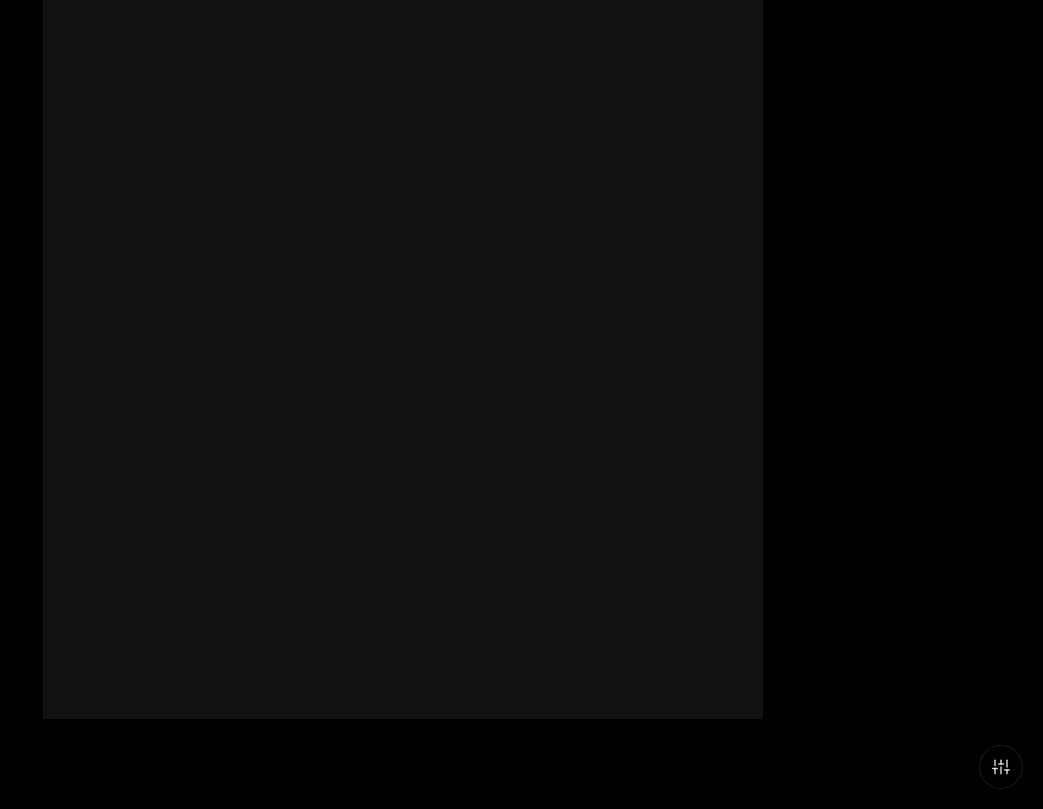
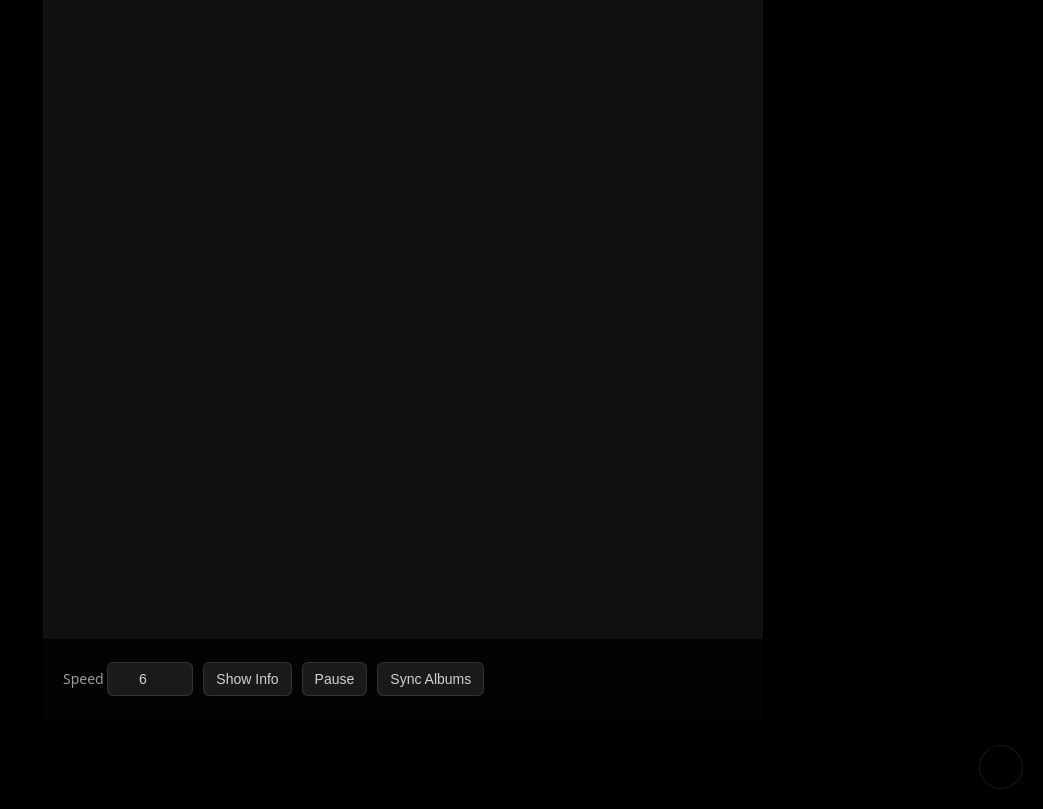
Before and after one commit to ingridpierre/Album-Art-Rotator, a Flask app: template templates/index.html in a window 1280 px wide. Shown: the part 91-900 px from the top of the page, without its empty margins (237-1280 px from the left). Run offline with Flask 3, Linux system fonts and the light colour scheme; the template is opened without the code that fills it: most values are stand-ins (such as "Sample title", 1, 10 or a date in 2020); grey boxes marked "Sample" are stand-in pictures.

Commit message:
Agent query: I've made the following changes: removed the grid feature and added a sync button in the controls. Can you verify if the album display is working correctly with just single album view and if you can see the sync button in the controls panel?
Add album synchronization feature via Discogs API.  Includes a new button in the UI to trigger synchronization and handles API errors.

Screenshot: https://storage.googleapis.com/screenshot-production-us-central1/91bc38f0-25a1-4d18-8f3f-9f78904ee839/9be36092-23f2-4203-8615-e3c76d4e5db8.jpg

```diff
--- a/main.py
+++ b/main.py
@@ -3,6 +3,7 @@
 import socket
 import logging
 import json
+from discogs_scraper import DiscogsCollectionScraper
 
 app = Flask(__name__)
 
@@ -48,6 +49,28 @@
 
     return render_template('index.html', albums=albums)
 
+@app.route('/sync_albums', methods=['POST'])
+def sync_albums():
+    try:
+        token = os.environ.get('DISCOGS_TOKEN')
+        if not token:
+            return jsonify({'success': False, 'error': 'Discogs token not configured'}), 400
+
+        username = os.environ.get('DISCOGS_USERNAME', 'ingridvp')
+        scraper = DiscogsCollectionScraper(username, token)
+        albums = scraper.scrape_collection()
+
+        return jsonify({
+            'success': True,
+            'message': f'Successfully synced {len(albums)} albums'
+        })
+    except Exception as e:
+        app.logger.error(f"Error syncing albums: {str(e)}")
+        return jsonify({
+            'success': False,
+            'error': str(e)
+        }), 500
+
 if __name__ == '__main__':
     # Configure logging
     logging.basicConfig(
--- a/templates/index.html
+++ b/templates/index.html
@@ -196,16 +196,13 @@
         </div>
         <div class="controls">
             <div class="control-group">
-                <select id="displayMode">
-                    <option value="single">Single</option>
-                    <option value="grid">Grid</option>
-                </select>
                 <label>
                     Speed
                     <input type="number" id="speed" value="4" min="1" max="60" step="1">
                 </label>
                 <button id="toggleInfo">Show Info</button>
                 <button id="playPause">Pause</button>
+                <button id="syncAlbums">Sync Albums</button>
             </div>
         </div>
     </div>
@@ -221,21 +218,20 @@
         const infoPanel = document.querySelector('.info-panel');
         const titleElement = document.querySelector('.artwork-title');
         const artistElement = document.querySelector('.artwork-artist');
-        const displayMode = document.getElementById('displayMode');
         const speedInput = document.getElementById('speed');
         const playPauseBtn = document.getElementById('playPause');
         const toggleInfoBtn = document.getElementById('toggleInfo');
         const toggleControlsBtn = document.getElementById('toggleControls');
         const controlsPanel = document.querySelector('.controls');
+        const syncAlbumsBtn = document.getElementById('syncAlbums');
 
         let albums = {{ albums|tojson|safe }};
         let currentIndex = 0;
         let isPlaying = true;
-        let showInfo = true; // Show info by default
+        let showInfo = true;
         let slideTimer;
-        let controlsVisible = false; // Hide controls by default
+        let controlsVisible = false;
 
-        // Fisher-Yates shuffle algorithm
         function shuffleArray(array) {
             for (let i = array.length - 1; i > 0; i--) {
                 const j = Math.floor(Math.random() * (i + 1));
@@ -244,10 +240,8 @@
             return array;
         }
 
-        // Shuffle albums initially
         albums = shuffleArray([...albums]);
 
-        // Simple function to get average color from an image
         function getAverageColor(img) {
             const canvas = document.createElement('canvas');
             const ctx = canvas.getContext('2d');
@@ -279,21 +273,11 @@
         }
 
         function updateDisplay() {
-            const mode = displayMode.value;
-            imageContainer.classList.toggle('grid-2x2', mode === 'grid');
+            imageContainer.innerHTML = '';
+            const album = albums[currentIndex];
 
-            const imagesToShow = mode === 'grid' ? 4 : 1;
-            imageContainer.innerHTML = '';
-
-            // Update background and info with the first visible album
-            const firstAlbum = albums[currentIndex];
-            updateBackground(firstAlbum);
-            updateInfo(firstAlbum);
-
-            for (let i = 0; i < imagesToShow; i++) {
-                const idx = (currentIndex + i) % albums.length;
-                const album = albums[idx];
-                if (!album) continue;
+            updateBackground(album);
+            updateInfo(album);
 
             const wrapper = document.createElement('div');
             wrapper.className = 'artwork-wrapper';
@@ -301,7 +285,6 @@
                 <img class="artwork" src="/static/images/${album.filename}" alt="Album Artwork">
             `;
             imageContainer.appendChild(wrapper);
-            }
         }
 
         function nextSlide() {
@@ -324,11 +307,6 @@
             }
         }
 
-        displayMode.addEventListener('change', () => {
-            updateDisplay();
-            updateTimer();
-        });
-
         speedInput.addEventListener('change', updateTimer);
 
         playPauseBtn.addEventListener('click', () => {
@@ -346,14 +324,32 @@
         toggleControlsBtn.addEventListener('click', () => {
             controlsVisible = !controlsVisible;
             controlsPanel.classList.toggle('hidden', !controlsVisible);
-            // Update icon based on state
             toggleControlsBtn.innerHTML = `<i data-feather="${controlsVisible ? 'x' : 'sliders'}"></i>`;
-            feather.replace(); // Re-initialize icons
+            feather.replace();
         });
 
+        syncAlbumsBtn.addEventListener('click', async () => {
+            syncAlbumsBtn.disabled = true;
+            syncAlbumsBtn.textContent = 'Syncing...';
+            try {
+                const response = await fetch('/sync_albums', { method: 'POST' });
+                const result = await response.json();
+                if (result.success) {
+                    // Reload the page to get new albums
+                    window.location.reload();
+                } else {
+                    alert('Failed to sync albums: ' + result.error);
+                }
+            } catch (error) {
+                alert('Error syncing albums: ' + error);
+            } finally {
+                syncAlbumsBtn.disabled = false;
+                syncAlbumsBtn.textContent = 'Sync Albums';
+            }
+        });
 
         // Initial setup
-        speedInput.value = 6; // Set default speed to 6
+        speedInput.value = 6;
         updateDisplay();
         updateTimer();
 
```
Lines whose indentation alone changed are shown as unchanged.
